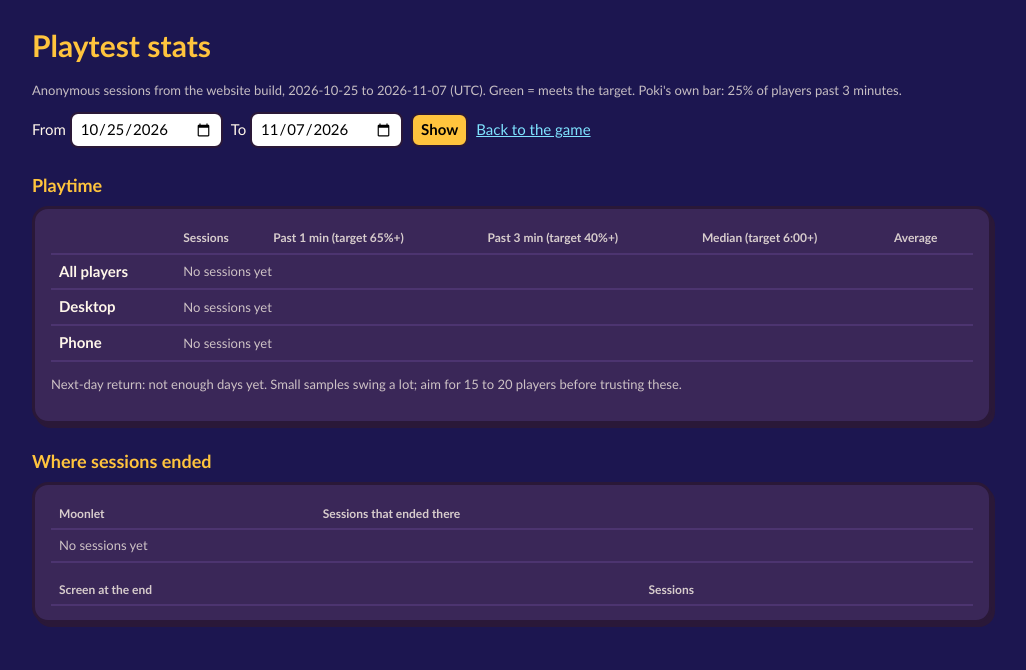
After one commit to BrokenClarinet/moonlet-rally, a PHP site: page /site/stats.php in a window 1280 px wide. The commit adds this page. Shown: the top 670 px of the page, without its empty margins (128-1154 px from the left). Run offline with PHP 8.4, Linux system fonts and the light colour scheme; the visitor is signed in with stand-in values (Sample User, id 1); lists and menus that the app fills with data are empty.

Commit message:
3 stars per moonlet, star rewards, website playtest logging and stats panel
Co-Authored-By: Claude Opus 5.5 <noreply@anthropic.com>
Claude-Session: https://claude.ai/code/session_017MP39XdcgEFxxS4n2MmUqU

```diff
--- a/site/index.php
+++ b/site/index.php
@@ -81,7 +81,7 @@ $h = fn($s) => htmlspecialchars($s, ENT_QUOTES, 'UTF-8');
     <h2>Play the test build</h2>
     <?php if ($in): ?>
       <p>You're signed in.</p>
-      <a class="btn" href="play.php">PLAY</a> <a href="logout.php" class="muted" style="margin-left:12px">Sign out</a>
+      <a class="btn" href="play.php">PLAY</a> <a href="stats.php" class="muted" style="margin-left:12px">Playtest stats</a> <a href="logout.php" class="muted" style="margin-left:12px">Sign out</a>
     <?php else: ?>
       <p class="muted">The game is in private testing. Enter the password to play.</p>
       <form method="post" action="index.php">
--- /dev/null
+++ b/site/stats.php
@@ -0,0 +1,98 @@
+<?php
+// Playtest panel: reads the anonymous session log written by log.php and compares it with Poki's bar and our targets.
+require __DIR__ . '/auth.php';
+if (!mr_logged_in()) { header('Location: index.php'); exit; }
+header('Cache-Control: no-store');
+header('X-Robots-Tag: noindex, nofollow');
+
+$from = preg_match('/^\d{4}-\d{2}-\d{2}$/', $_GET['from'] ?? '') ? $_GET['from'] : gmdate('Y-m-d', time() - 13 * 86400);
+$to   = preg_match('/^\d{4}-\d{2}-\d{2}$/', $_GET['to'] ?? '') ? $_GET['to'] : gmdate('Y-m-d');
+
+// last heartbeat per session = how far that session got
+$sess = []; $visits = [];
+foreach (glob(__DIR__ . '/private/data/sessions-*.jsonl') ?: [] as $f) {
+  $day = substr(basename($f, '.jsonl'), 9);
+  if ($day < $from || $day > $to) continue;
+  foreach (file($f, FILE_IGNORE_NEW_LINES | FILE_SKIP_EMPTY_LINES) as $line) {
+    $r = json_decode($line, true); if (!is_array($r) || empty($r['sid'])) continue;
+    $s = $r['sid'];
+    if (!isset($sess[$s]) || $r['t'] >= $sess[$s]['t']) $sess[$s] = $r + ['day' => $day];
+    if (!empty($r['vid'])) $visits[$r['vid']][gmdate('Y-m-d', $r['ts'])] = true;
+  }
+}
+
+function summarize($list) {
+  $n = count($list); if (!$n) return null;
+  $ts = array_map(fn($r) => $r['t'], $list); sort($ts);
+  $med = $n % 2 ? $ts[intdiv($n, 2)] : ($ts[$n / 2 - 1] + $ts[$n / 2]) / 2;
+  return [
+    'n' => $n,
+    'p1' => count(array_filter($ts, fn($t) => $t >= 60)) / $n,
+    'p3' => count(array_filter($ts, fn($t) => $t >= 180)) / $n,
+    'med' => $med, 'avg' => array_sum($ts) / $n,
+  ];
+}
+$all = array_values($sess);
+$groups = ['All players' => $all,
+  'Desktop' => array_values(array_filter($all, fn($r) => $r['dev'] === 'desktop')),
+  'Phone' => array_values(array_filter($all, fn($r) => $r['dev'] === 'phone'))];
+
+// next-day return: visitors seen on day D and again on D+1
+$ret = 0; $retBase = 0;
+foreach ($visits as $days) foreach ($days as $d => $_) {
+  $next = gmdate('Y-m-d', strtotime($d) + 86400);
+  if ($next > $to) continue; $retBase++; if (isset($days[$next])) $ret++;
+}
+
+$quitMoon = []; $quitScr = [];
+foreach ($all as $r) { $quitMoon[$r['moon']] = ($quitMoon[$r['moon']] ?? 0) + 1; $quitScr[$r['scr'] ?: '?'] = ($quitScr[$r['scr'] ?: '?'] ?? 0) + 1; }
+ksort($quitMoon); arsort($quitScr);
+
+$roman = function ($n) { $r = ''; foreach ([1000=>'M',900=>'CM',500=>'D',400=>'CD',100=>'C',90=>'XC',50=>'L',40=>'XL',10=>'X',9=>'IX',5=>'V',4=>'IV',1=>'I'] as $v => $s) while ($n >= $v) { $r .= $s; $n -= $v; } return $r; };
+$fmtT = fn($s) => sprintf('%d:%02d', intdiv((int)$s, 60), (int)$s % 60);
+$pct = fn($x) => round($x * 100) . '%';
+$cls = fn($ok) => $ok ? 'ok' : 'bad';
+$h = fn($s) => htmlspecialchars((string)$s, ENT_QUOTES);
+?><!doctype html>
+<html lang="en"><head><meta charset="utf-8"><meta name="viewport" content="width=device-width,initial-scale=1">
+<title>Playtest stats</title>
+<style>
+  :root { --ink:#2a1838; --paper:#fff6ea; --panel:#3a2758; --panel2:#4c3470; --sun:#ffc43d; --mint:#9be37a; --coral:#ff6b4a; }
+  body { margin:0; background:#1c1650; color:var(--paper); font:15px/1.45 ui-rounded,"Trebuchet MS",system-ui,sans-serif; }
+  main { max-width:960px; margin:0 auto; padding:24px 16px 48px; }
+  h1 { color:var(--sun); margin:0 0 4px; } h2 { color:var(--sun); font-size:18px; margin:24px 0 8px; }
+  .card { background:var(--panel); border:3px solid var(--ink); border-radius:16px; padding:14px 16px; box-shadow:3px 4px 0 var(--ink); overflow-x:auto; }
+  table { border-collapse:collapse; width:100%; } th, td { text-align:left; padding:6px 8px; border-bottom:2px solid var(--panel2); white-space:nowrap; }
+  th { font-size:12px; opacity:.8; } .ok { color:var(--mint); font-weight:800; } .bad { color:var(--coral); font-weight:800; }
+  form { display:flex; gap:8px; flex-wrap:wrap; align-items:center; margin:12px 0; } input, button { font:inherit; padding:4px 8px; border-radius:8px; border:2px solid var(--ink); }
+  button { background:var(--sun); font-weight:800; cursor:pointer; } .muted { opacity:.75; font-size:13px; } a { color:#7fe3ff; }
+</style></head><body><main>
+<h1>Playtest stats</h1>
+<p class="muted">Anonymous sessions from the website build, <?= $h($from) ?> to <?= $h($to) ?> (UTC). Green = meets the target. Poki's own bar: 25% of players past 3 minutes.</p>
+<form><label>From <input type="date" name="from" value="<?= $h($from) ?>"></label><label>To <input type="date" name="to" value="<?= $h($to) ?>"></label><button>Show</button> <a href="play.php">Back to the game</a></form>
+
+<h2>Playtime</h2>
+<div class="card"><table>
+<tr><th></th><th>Sessions</th><th>Past 1 min (target 65%+)</th><th>Past 3 min (target 40%+)</th><th>Median (target 6:00+)</th><th>Average</th></tr>
+<?php foreach ($groups as $name => $list): $s = summarize($list); ?>
+<tr><td><b><?= $h($name) ?></b></td>
+<?php if (!$s): ?><td colspan="5" class="muted">No sessions yet</td><?php else: ?>
+<td><?= $s['n'] ?></td>
+<td class="<?= $cls($s['p1'] >= 0.65) ?>"><?= $pct($s['p1']) ?></td>
+<td class="<?= $cls($s['p3'] >= 0.40) ?>"><?= $pct($s['p3']) ?></td>
+<td class="<?= $cls($s['med'] >= 360) ?>"><?= $fmtT($s['med']) ?></td>
+<td><?= $fmtT($s['avg']) ?></td>
+<?php endif; ?></tr>
+<?php endforeach; ?>
+</table>
+<p class="muted">Next-day return: <?= $retBase ? $pct($ret / $retBase) . " ($ret of $retBase visitors)" : 'not enough days yet' ?>. Small samples swing a lot; aim for 15 to 20 players before trusting these.</p></div>
+
+<h2>Where sessions ended</h2>
+<div class="card"><table><tr><th>Moonlet</th><th>Sessions that ended there</th></tr>
+<?php foreach ($quitMoon as $m => $c): ?><tr><td>Moonlet <?= $roman($m + 1) ?></td><td><?= $c ?></td></tr><?php endforeach; ?>
+<?php if (!$quitMoon): ?><tr><td colspan="2" class="muted">No sessions yet</td></tr><?php endif; ?>
+</table>
+<table style="margin-top:12px"><tr><th>Screen at the end</th><th>Sessions</th></tr>
+<?php foreach ($quitScr as $k => $c): ?><tr><td><?= $h($k) ?></td><td><?= $c ?></td></tr><?php endforeach; ?>
+</table></div>
+</main></body></html>
```
Also changed, not shown: index.html (+79 -20 lines), site/log.php (added, +26 -0 lines), README.md, 1 other file.
